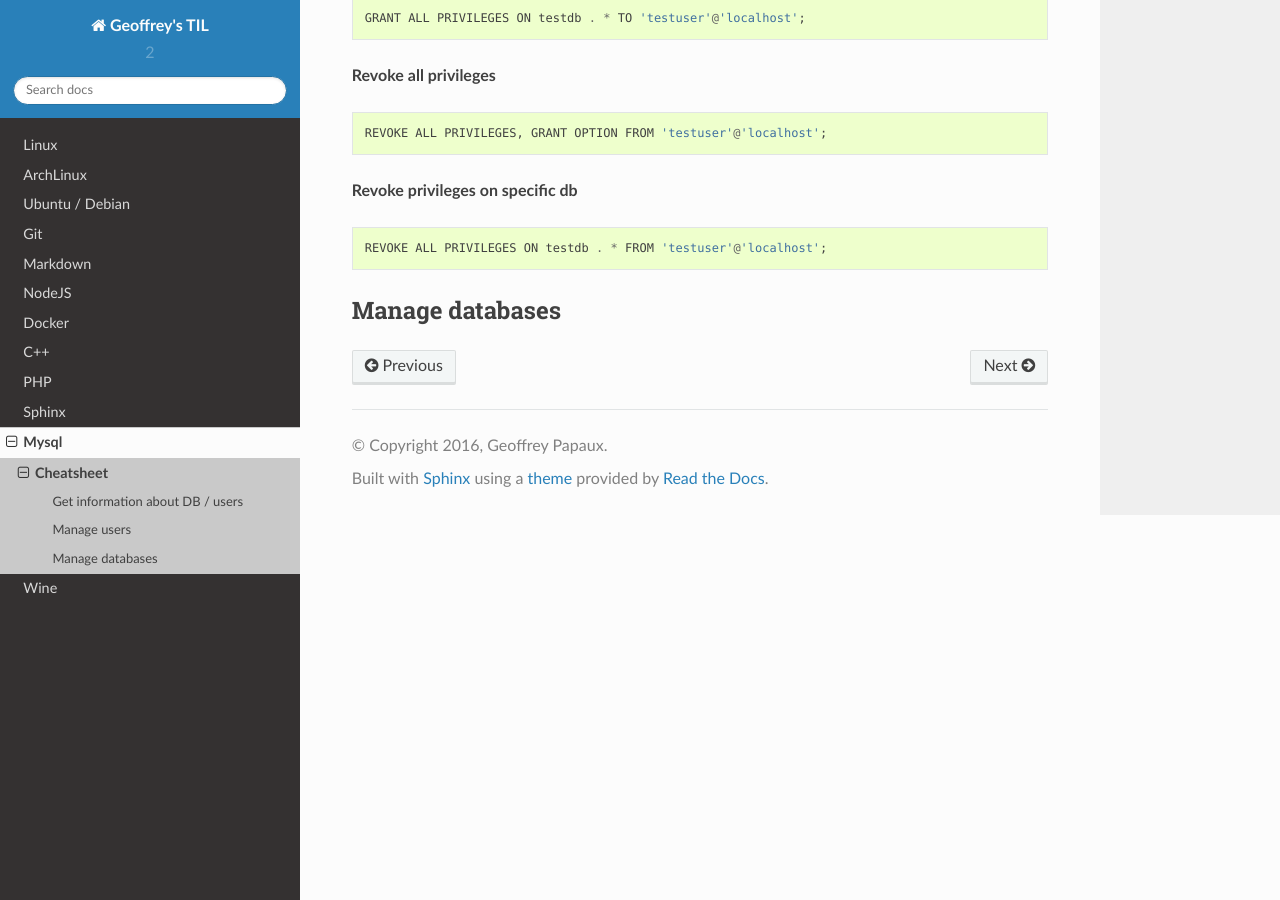
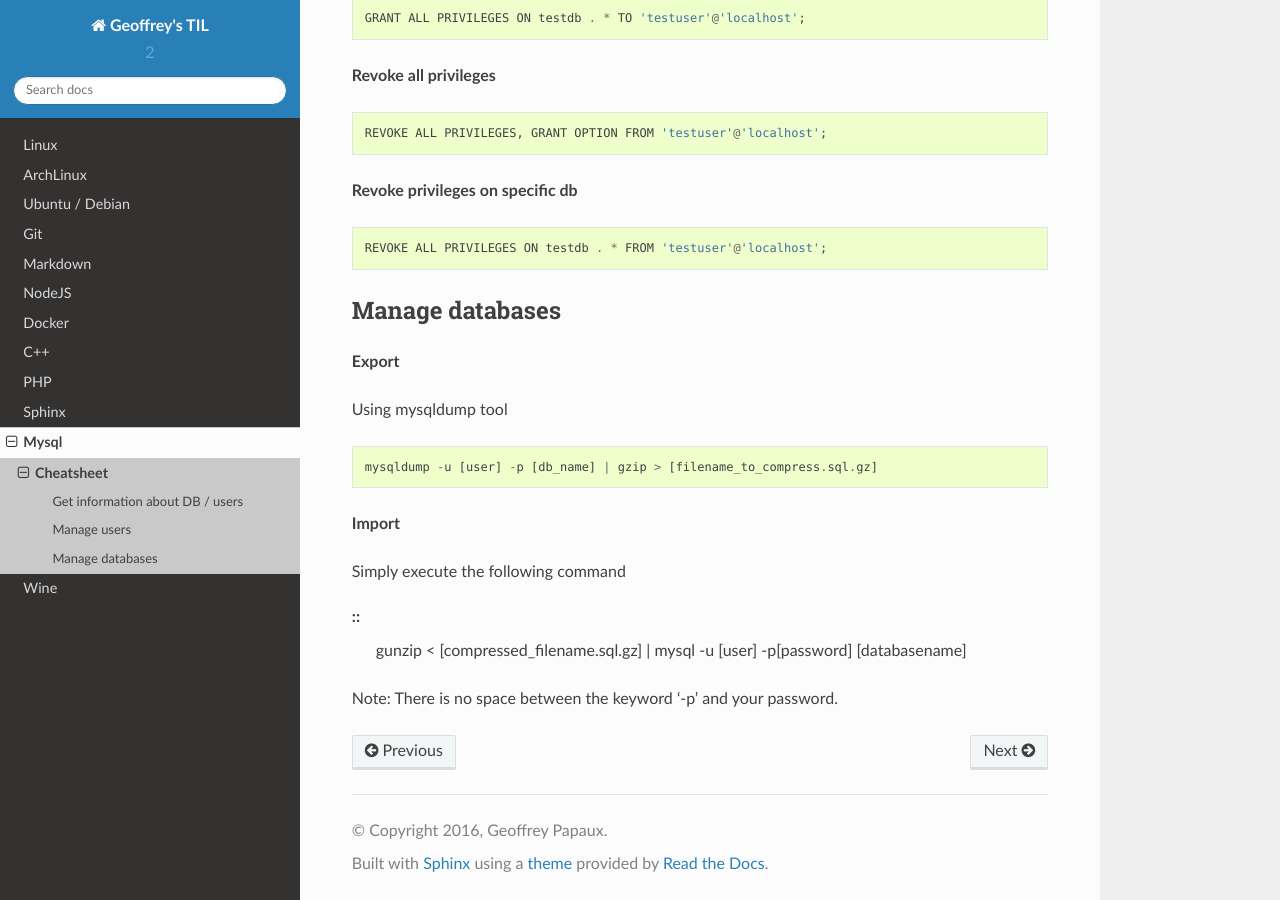
Before and after one commit to papaux/til, a Sphinx documentation site: the page built from source/mysql/cheatsheet.rst, in a window 1280 px wide and 900 px high, scrolled down 667 px. Built offline with Sphinx 7.4.7 and the Read the Docs theme 2.0.0, drawn with Linux system fonts in a browser that asks for light colours.

Commit message:
mysql: enhance cheatsheet

```diff
--- a/source/mysql/cheatsheet.rst
+++ b/source/mysql/cheatsheet.rst
@@ -46,3 +46,20 @@ Manage users
 
 Manage databases
 ~~~~~~~~~~~~~~~~~~~~
+
+**Export**
+
+Using mysqldump tool
+
+::
+
+    mysqldump -u [user] -p [db_name] | gzip > [filename_to_compress.sql.gz]
+
+**Import**
+
+Simply execute the following command
+
+::
+    gunzip < [compressed_filename.sql.gz]  | mysql -u [user] -p[password] [databasename]
+
+Note: There is no space between the keyword '-p' and your password.
```
